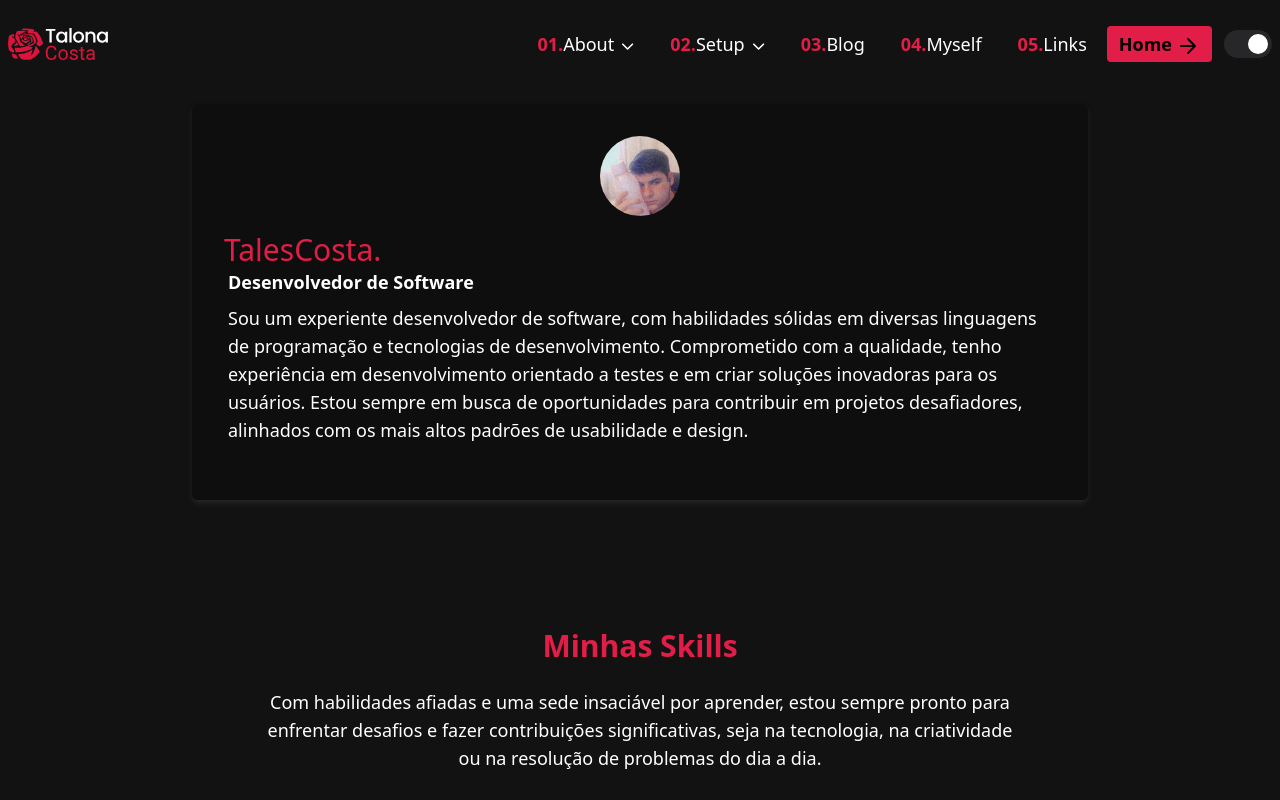
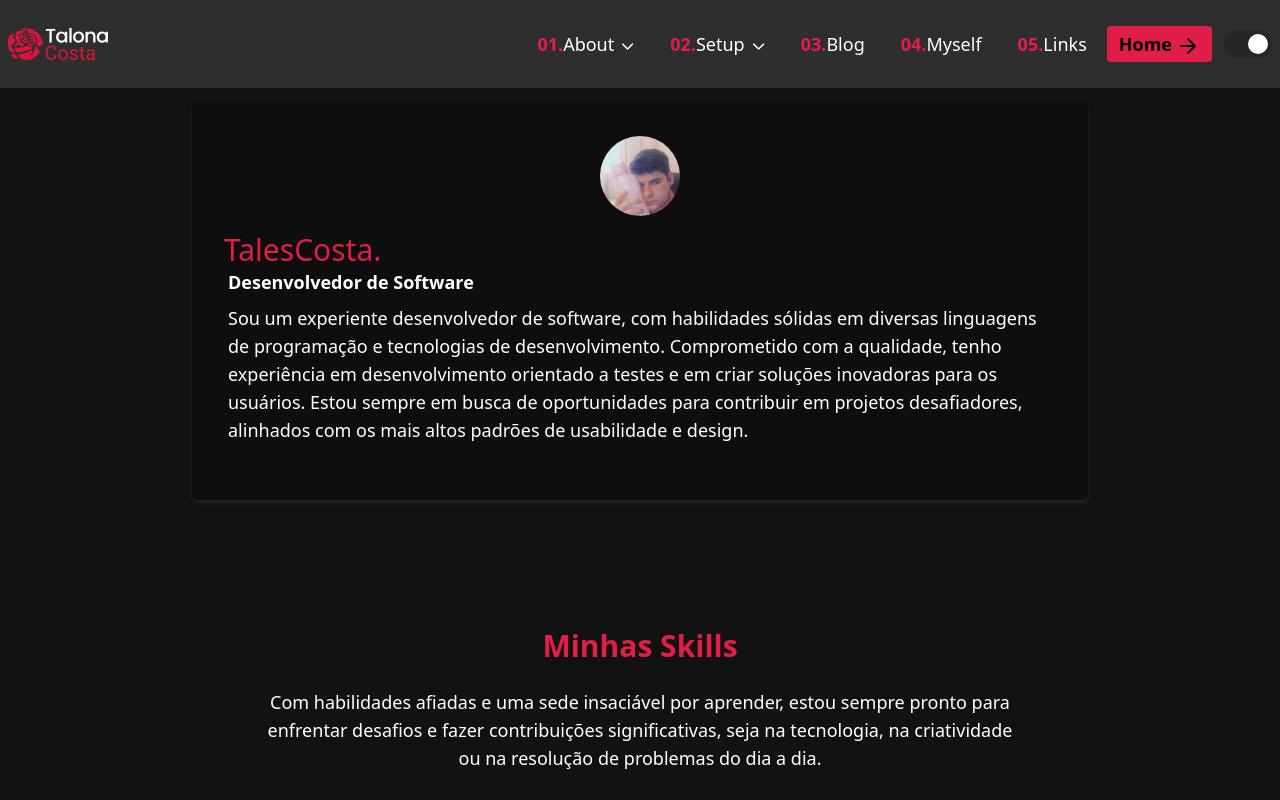
Before and after one commit to Tal0na/WebSite_Talona, a Next.js app: page /Sobre in a window 1280 px wide. Shown: the top 800 px of the page. Built offline with nearby package versions, Linux system fonts and the light colour scheme.

Commit message:
update gruvbox

```diff
--- a/package.json
+++ b/package.json
@@ -14,8 +14,6 @@
     "@fortawesome/free-brands-svg-icons": "^6.4.2",
     "@fortawesome/free-solid-svg-icons": "^6.5.1",
     "@fortawesome/react-fontawesome": "^0.2.0",
-    "@vercel/analytics": "^1.1.3",
-    "@vercel/speed-insights": "^1.0.10",
     "express": "^4.18.2",
     "gray-matter": "^4.0.3",
     "next": "^14.2.4",
--- a/src/app/components/Navbar/NavbarComponent.jsx
+++ b/src/app/components/Navbar/NavbarComponent.jsx
@@ -8,8 +8,8 @@ const DropdownMenu = ({ items }) => {
   return (
     <div
       className="fixed mt-1 flex origin-top-right flex-col rounded-md
-    border border-rose-500 dark:text-rose-600 border-opacity-75
-    bg-[#f9f9f9]  dark:bg-[#121212]"
+      border border-rose-500 dark:text-rose-600 border-opacity-75
+      bg-gruvbox-light-bg dark:bg-gruvbox-bg"
     >
       {items.map((item, index) => (
         <Link
@@ -17,7 +17,7 @@ const DropdownMenu = ({ items }) => {
           href={item.href || "#"}
           passHref
           className="block rounded-md px-6 py-2 text-base text-black
-          hover:bg-[#f0f0f0] dark:text-white dark:hover:bg-[#1d1d1d]"
+          hover:bg-gruvbox-light-bg1 dark:text-white dark:hover:bg-gruvbox-bg1"
         >
           {item.label}
         </Link>
@@ -51,7 +51,9 @@ const NavItemWithDropdown = ({ label, items }) => {
       <>
         <span
           className={`dark:text-rose-600 text-rose-600 font-semibold ${
-            number === "01" ? "dark:text-rose-500 text-rose-600 font-semibold" : ""
+            number === "01"
+              ? "dark:text-rose-500 text-rose-600 font-semibold"
+              : ""
           }`}
         >
           {number}.
@@ -73,7 +75,7 @@ const NavItemWithDropdown = ({ label, items }) => {
       <button
         type="button"
         className="inline-flex h-10 items-center justify-center rounded-md
-        px-4 text-black transition-colors hover:bg-zinc-200 dark:text-white dark:hover:bg-zinc-800"
+        px-4 text-black transition-colors hover:bg-gruvbox-light-bg1 dark:text-white dark:hover:bg-gruvbox-bg1"
         onClick={() => handleDropdownToggle(!isDropdownOpen)}
       >
         {renderStyledLabel()}
@@ -114,19 +116,19 @@ const Navbar = () => {
   ]
 
   return (
-    <header>
+    <header className="bg-gruvbox-light-bg dark:bg-gruvbox-bg">
       <nav className="container mx-auto flex flex-col flex-wrap items-center p-6 px-2 md:flex-row">
         <Link href="/" passHref className="flex items-center md:mb-0">
           <LogoComponent />
         </Link>
 
-        <div className="flex flex-wrap items-center justify-center gap-x-1  text-lg md:ml-auto">
+        <div className="flex flex-wrap items-center justify-center gap-x-1 text-lg md:ml-auto">
           <NavItemWithDropdown label="01. About" items={dropdownItemsSobre} />
           <NavItemWithDropdown label="02. Setup" items={dropdownItemsSetup} />
           <Link
             href="/Blog/HomeBlog"
             className="inline-flex items-center justify-center rounded-md
-            px-4 text-black transition-colors hover:bg-zinc-200 dark:text-white dark:hover:bg-zinc-800"
+            px-4 text-black transition-colors hover:bg-gruvbox-light-bg1 dark:text-white dark:hover:bg-gruvbox-bg1"
           >
             <span className="dark:text-rose-600 text-rose-600 font-semibold text-lg py-1">
               03.
@@ -136,7 +138,7 @@ const Navbar = () => {
           <Link
             href="/Myself"
             className="inline-flex items-center justify-center rounded-md
-            px-4 text-black transition-colors hover:bg-zinc-200 dark:text-white dark:hover:bg-zinc-800"
+            px-4 text-black transition-colors hover:bg-gruvbox-light-bg1 dark:text-white dark:hover:bg-gruvbox-bg1"
           >
             <span className="dark:text-rose-600 text-rose-600 font-semibold text-lg py-1">
               04.
@@ -146,7 +148,7 @@ const Navbar = () => {
           <Link
             href="/Links"
             className="inline-flex items-center justify-center rounded-md
-            px-4 text-black transition-colors hover:bg-zinc-200 dark:text-white dark:hover:bg-zinc-800"
+            px-4 text-black transition-colors hover:bg-gruvbox-light-bg1 dark:text-white dark:hover:bg-gruvbox-bg1"
           >
             <span className="dark:text-rose-600 text-rose-600 font-semibold text-lg py-1">
               05.
@@ -155,9 +157,9 @@ const Navbar = () => {
           </Link>{" "}
           <Link href="/" passHref>
             <div
-              className=" flex cursor-pointer items-center rounded dark:bg-rose-600 bg-rose-500 px-3 py-1
+              className="flex cursor-pointer items-center rounded dark:bg-rose-600 bg-rose-500 px-3 py-1
               dark:text-black text-white transition
-              duration-300 hover:bg-rose-600 dark:hover:bg-rose-700 text-lg font-semibold "
+              duration-300 hover:bg-rose-600 dark:hover:bg-rose-700 text-lg font-semibold"
             >
               <span>Home</span>
               <svg
--- a/src/app/globals.css
+++ b/src/app/globals.css
@@ -3,20 +3,20 @@
 @tailwind utilities;
 
 :root {
-  --foreground-rgb: 0, 0, 0;
-  --background-start-rgb: 214, 219, 220;
-  --background-end-rgb: 255, 255, 255;
+  --foreground-rgb: 29, 32, 33;
+  /* #1D2021 */
+  --background-end-rgb: 249, 245, 215;
+  /* #f9f5d7 */
 }
 
-@media (prefers-color-scheme: dark) {
-  :root {
-    --foreground-rgb: 255, 255, 255;
-    --background-start-rgb: 0, 0, 0;
-    --background-end-rgb: 0, 0, 0;
-  }
+.dark {
+  --foreground-rgb: 255, 255, 255;
+  /* branco puro, sem laranja */
+  --background-end-rgb: 29, 32, 33;
+  /* #1D2021 */
 }
 
 body {
   color: rgb(var(--foreground-rgb));
-  background:rgb(var(--background-end-rgb));
+  background: rgb(var(--background-end-rgb));
 }
--- a/src/app/layout.tsx
+++ b/src/app/layout.tsx
@@ -1,5 +1,3 @@
-import { Analytics } from "@vercel/analytics/react"
-import { SpeedInsights } from "@vercel/speed-insights/next"
 import Providers from "./providers"
 import { Metadata } from "next"
 import { ReactNode } from "react"
@@ -67,7 +65,7 @@ export const metadata: Metadata = {
     title: "Talona Site",
     description: "Explore meu Web site.",
     images: ["https://i.imgur.com/VKtn6Fv.png"],
-    site: "@tTalona_Xona",
+    site: "@Talona_Xona",
   },
   verification: {
     google: "TJfWJ0lzJo2y8hJBiJU0frm_SjaudSntNLDr9lV8E3w",
@@ -83,8 +81,6 @@ export default function RootLayout({ children }: { children: ReactNode }) {
       <body>
         <Providers>
           {children}
-          <Analytics />
-          <SpeedInsights />
         </Providers>
       </body>
     </html>
--- a/src/pages/Links.jsx
+++ b/src/pages/Links.jsx
@@ -1,5 +1,6 @@
 "use client"
 import styles from "../pages/styles.module.css"
+
 import Navbar from "../app/components/Navbar/NavbarComponent"
 import Link from "next/link"
 import React, { useEffect } from "react"
@@ -15,11 +16,28 @@ import {
   FaMastodon,
   FaReddit,
   FaTiktok,
-  FaYoutube,
-  Fabluesky,
-  FaThreads,
-} from "react-icons/fa"
+} from "react-icons/fa6"
+import { BsCloudFog2Fill } from "react-icons/bs"
 import { SiGmail, SiThreads } from "react-icons/si"
+
+// linkBase configurado com as cores exatas:
+// Dark: Fundo #2E2E2E, Texto/Borda #D6C8A4
+// Light: Fundo #F9F5D7 (Creme), Texto/Borda #2E2E2E
+const linkBase = `
+  /* Cores Light Mode */
+  bg-[#F9F5D7] text-[#2E2E2E] border-[#2E2E2E]
+
+  /* Cores Dark Mode (Suas cores exatas) */
+  dark:bg-[#2E2E2E] dark:text-[#D6C8A4] dark:border-[#D6C8A4]
+
+  border-2 font-roboto mx-10 my-3 block transform rounded-lg
+  p-2 text-center text-lg font-bold
+  shadow-md transition-all duration-300 hover:scale-105
+
+  /* Hover dinâmico: inverte as cores conforme o tema */
+  hover:bg-[#2E2E2E] hover:text-[#F9F5D7]
+  dark:hover:bg-[#D6C8A4] dark:hover:text-[#2E2E2E]
+`
 
 const Links = () => {
   useEffect(() => {
@@ -27,186 +45,170 @@ const Links = () => {
   }, [])
 
   return (
-    <div className="min-h-screen w-full dark:bg-[#121212] bg-[#f9f9f9] font-Poppins">
+    <div className="min-h-screen w-full bg-[#F9F5D7] dark:bg-[#2E2E2E] font-poppins pb-10 transition-colors duration-500">
       <Navbar />
 
-      <h1 className="text-purple-r mt-10 text-center text-3xl font-bold dark:text-rose-600 text-rose-600">
+      <h1 className="mt-10 text-center text-3xl font-bold text-[#2E2E2E] dark:text-[#D6C8A4]">
         Meus Links
       </h1>
-      <p className="text-1xl my-4 text-center text-black dark:text-white">
+      <p className="text-lg my-4 text-center text-[#2E2E2E] dark:text-[#D6C8A4] opacity-80">
         Aqui estão alguns links importantes para me encontrar online.
       </p>
-      {/* Blocode links */}
+
       <div id="links" className="mx-auto max-w-[675px]">
-        <h2 className="text-xl mt-8 text-center dark:text-rose-600 text-rose-600 font-bold">
+        {/* --- REDES SOCIAIS --- */}
+        <h2 className="text-xl mt-8 text-center text-[#2E2E2E] dark:text-[#D6C8A4] font-bold">
           Redes Sociais
         </h2>
 
         <div className="mt-3">
           <Link
-            className=" dark:bg-[#1e1e1e] bg-[#f3f3f3] link rounded-10 text-decoration-none tap-highlight-transparent font-roboto mx-10 my-3 block transform rounded-lg
-          border border-[#000000] border-opacity-75 p-2 text-center text-lg text-black shadow-md shadow-zinc-300 transition-transform duration-300 hover:scale-105
-          dark:hover:bg-[#00acee] hover:bg-[#00acee] hover:text-white dark:border-white dark:text-white dark:shadow-zinc-600 dark:hover:text-white"
+            className={linkBase}
             href="https://twitter.com/Talonaa_"
             target="_blank"
-            aria-label="Link para o perfil do Twitter / X @Talona_Xona"
+            aria-label="Twitter / X"
           >
-            <FaTwitter className="inline-block mr-2" />
-            Twitter / X
+            <FaTwitter className="inline-block mr-2" /> Twitter / X
           </Link>
+
           <Link
-            className={`dark:bg-[#1e1e1e] bg-[#f3f3f3] link rounded-10 text-decoration-none tap-highlight-transparent font-roboto mx-10 my-3 block transform rounded-lg
-          border border-black border-opacity-75 p-2 text-center text-lg text-black shadow-md  shadow-zinc-300 transition-transform duration-300 hover:scale-105
-        hover:text-white dark:border-white dark:text-white dark:shadow-zinc-600 dark:hover:text-white ${styles.instagram}`}
+            className={linkBase}
             href="https://www.instagram.com/talonaa_/"
             target="_blank"
-            aria-label="Link para o perfil do Instagram @talona_xona"
+            aria-label="Instagram"
           >
             <FaInstagram className="inline-block mr-2" /> Instagram
           </Link>
+
           <Link
-            className="dark:bg-[#1e1e1e] bg-[#f3f3f3] link rounded-10 text-decoration-none tap-highlight-transparent font-roboto mx-10 my-3 block transform rounded-lg
-             border border-black border-opacity-75 p-2 text-center text-lg text-black shadow-md shadow-zinc-300 transition-transform duration-300 hover:scale-105
-             dark:hover:bg-[#000000] hover:bg-[#000000] hover:text-white dark:border-white dark:text-white dark:shadow-zinc-600 dark:hover:text-white"
+            className={linkBase}
             href="https://www.threads.net/@talona_xona"
             target="_blank"
-            aria-label="Link para o perfil do Threads talona_"
+            aria-label="Threads"
           >
             <SiThreads className="inline-block mr-2" /> Threads
           </Link>
-          {/* mudar link corj */}
+
           <Link
-            className="dark:bg-[#1e1e1e] bg-[#f3f3f3] link rounded-10 text-decoration-none tap-highlight-transparent font-roboto mx-10 my-3 block transform rounded-lg
-            border border-black border-opacity-75 p-2 text-center text-lg text-black shadow-md shadow-zinc-300 transition-transform duration-300 hover:scale-105
-            dark:hover:bg-[#6364FF] hover:bg-[#6364FF] hover:text-white dark:border-white dark:text-white dark:shadow-zinc-600 dark:hover:text-white"
+            className={linkBase}
             href="https://mastodon.social/@Talona_"
             target="_blank"
-            aria-label="Link para o perfil do Mastodon Talona_"
+            aria-label="Mastodon"
           >
             <FaMastodon className="inline-block mr-2" /> Mastodon
           </Link>
-          {/* mudar link cor */}
+
           <Link
-            className="dark:bg-[#1e1e1e] bg-[#f3f3f3] link rounded-10 text-decoration-none tap-highlight-transparent font-roboto mx-10 my-3 block transform rounded-lg
-            border border-black border-opacity-75 p-2 text-center text-lg text-black shadow-md shadow-zinc-300 transition-transform duration-300 hover:scale-105
-            dark:hover:bg-[#0085FF] hover:bg-[#0085FF] hover:text-white dark:border-white dark:text-white dark:shadow-zinc-600 dark:hover:text-white"
+            className={linkBase}
             href="https://bsky.app/profile/talona.bsky.social"
             target="_blank"
-            aria-label="Link para o perfil do Bluesky talona_"
+            aria-label="Bluesky"
           >
-            <FaMastodon className="inline-block mr-2" /> Bluesky
+            <BsCloudFog2Fill className="inline-block mr-2" /> Bluesky
           </Link>
+
           <Link
-            className="dark:bg-[#1e1e1e] bg-[#f3f3f3] link rounded-10 text-decoration-none tap-highlight-transparent font-roboto mx-10 my-3 block transform rounded-lg
-            border border-black border-opacity-75 p-2 text-center text-lg text-black shadow-md shadow-zinc-300 transition-transform duration-300 hover:scale-105
-            dark:hover:bg-[#000000] hover:bg-[#000000] hover:text-white dark:border-white dark:text-white dark:shadow-zinc-600 dark:hover:text-white"
-            href="https://www.threads.net/@talonaa_"
+            className={linkBase}
+            href="https://www.tiktok.com/@talonaa_"
             target="_blank"
-            aria-label="Link para o perfil do Threads talona_"
+            aria-label="TikTok"
           >
-            <FaTiktok className="inline-block mr-2" /> Tiktok
+            <FaTiktok className="inline-block mr-2" /> TikTok
           </Link>
         </div>
-        {/* Plataformas de Desenvolvimento */}
-        <h2 className="text-xl mt-6 text-center  dark:text-rose-600 text-rose-600 font-bold">
+
+        {/* --- DESENVOLVIMENTO --- */}
+        <h2 className="text-xl mt-10 text-center text-[#2E2E2E] dark:text-[#D6C8A4] font-bold">
           Plataformas de Desenvolvimento
         </h2>
+
+        <div className="mt-3">
           <Link
-          className="dark:bg-[#1e1e1e] bg-[#f3f3f3] link rounded-10 text-decoration-none tap-highlight-transparent font-roboto mx-10 my-3 block transform rounded-lg
-          border border-black border-opacity-75 p-2 text-center text-lg text-black shadow-md shadow-zinc-300 transition-transform duration-300 hover:scale-105
-          dark:hover:bg-[#0A66C2] hover:bg-[#0A66C2] hover:text-white dark:border-white dark:text-white dark:shadow-zinc-600 dark:hover:text-white"
+            className={linkBase}
             href="https://www.linkedin.com/in/talona-costa/"
             target="_blank"
-          aria-label="Link para o perfil do linkedin talona-costa"
+            aria-label="LinkedIn"
           >
-          <FaLinkedin className="inline-block mr-2" /> Linkedin
+            <FaLinkedin className="inline-block mr-2" /> LinkedIn
           </Link>
+
           <Link
-          className="dark:bg-[#1e1e1e] bg-[#f3f3f3] link rounded-10 text-decoration-none tap-highlight-transparent font-roboto mx-10 my-3 block transform rounded-lg
-          border border-black border-opacity-75 p-2 text-center text-lg text-black shadow-md shadow-zinc-300 transition-transform duration-300 hover:scale-105
-          dark:hover:bg-[#181717] hover:bg-[#181717] hover:text-white dark:border-white dark:text-white dark:shadow-zinc-600 dark:hover:text-white"
+            className={linkBase}
             href="https://github.com/Tal0na"
             target="_blank"
-          aria-label="Link para o perfil do Github Talonacosta"
+            aria-label="GitHub"
           >
             <FaGithub className="inline-block mr-2" /> GitHub
           </Link>
 
           <Link
-          className="dark:bg-[#1e1e1e] bg-[#f3f3f3] link rounded-10 text-decoration-none tap-highlight-transparent
-          font-roboto mx-10 my-3 block transform rounded-lg border border-black border-opacity-75 p-2
-          text-center text-lg text-black shadow-md shadow-zinc-300 transition-transform duration-300 hover:scale-105
-          dark:hover:bg-[#D14836] hover:bg-[#D14836] hover:text-white dark:border-white dark:text-white dark:shadow-zinc-600 dark:hover:text-white"
+            className={linkBase}
             href="mailto:talonacostaa@gmail.com"
             target="_blank"
-          aria-label="Link para o Gmail talonacostaa@gmail.com"
+            aria-label="Gmail"
           >
             <SiGmail className="inline-block mr-2" /> Gmail
           </Link>
-        <h2 className="text-xl mt-6 text-center dark:text-rose-600 text-rose-600 font-bold">
+        </div>
+
+        {/* --- OUTROS --- */}
+        <h2 className="text-xl mt-10 text-center text-[#2E2E2E] dark:text-[#D6C8A4] font-bold">
           Outros
         </h2>
+
+        <div className="mt-3">
           <Link
-          className="dark:bg-[#1e1e1e] bg-[#f3f3f3] link rounded-10 text-decoration-none tap-highlight-transparent font-roboto mx-10 my-3 block transform rounded-lg
-          border border-black border-opacity-75 p-2 text-center text-lg text-black shadow-md shadow-zinc-300 transition-transform  duration-300 hover:scale-105
-          hover:bg-[#5865F2] dark:hover:bg-[#5865F2] hover:text-white dark:border-white dark:text-white dark:shadow-zinc-600 dark:hover:text-white"
-          aria-label="Nick Name / apelido para perfil do Discord talona_"
+            className={linkBase}
             href="https://discord.com/channels/@talona_/"
             target="_blank"
+            aria-label="Discord"
           >
             <FaDiscord className="inline-block mr-2" /> Discord
           </Link>
 
           <Link
-          className="dark:bg-[#1e1e1e] bg-[#f3f3f3] link rounded-10 text-decoration-none tap-highlight-transparent font-roboto mx-10 my-3 block transform rounded-lg
-          border border-black border-opacity-75 p-2 text-center text-lg text-black shadow-md shadow-zinc-300 transition-transform  duration-300 hover:scale-105
-          hover:bg-[#9146ff] dark:hover:bg-[#9146ff] hover:text-white dark:border-white dark:text-white dark:shadow-zinc-600 dark:hover:text-white"
+            className={linkBase}
             href="https://www.twitch.tv/talona_"
             target="_blank"
-          aria-label="Link para o perfil do Twitch talona_"
+            aria-label="Twitch"
           >
             <FaTwitch className="inline-block mr-2" /> Twitch
           </Link>
-        {/* mudar cores */}
+
           <Link
-          className="dark:bg-[#1e1e1e] bg-[#f3f3f3] link rounded-10 text-decoration-none tap-highlight-transparent font-roboto mx-10 my-3 block transform rounded-lg
-          border border-black border-opacity-75 p-2 text-center text-lg text-black shadow-md shadow-zinc-300 transition-transform  duration-300 hover:scale-105
-          hover:bg-[#FF4500] dark:hover:bg-[#FF4500] hover:text-white dark:border-white dark:text-white dark:shadow-zinc-600 dark:hover:text-white"
+            className={linkBase}
             href="https://www.reddit.com/user/Talona_/"
             target="_blank"
-          aria-label="Link para o perfil do Reddit talona_"
+            aria-label="Reddit"
           >
             <FaReddit className="inline-block mr-2" /> Reddit
           </Link>
+
           <Link
-          className="dark:bg-[#1e1e1e] bg-[#f3f3f3] link rounded-10  tap-highlight-transparent font-roboto mx-10 my-3 block transform rounded-lg
-          border border-black border-opacity-75 p-2 text-center text-lg text-black shadow-md shadow-zinc-300
-          transition-transform duration-300 hover:scale-105 hover:bg-[#1DB954] dark:hover:bg-[#1DB954]
-          hover:text-white dark:border-white dark:text-white dark:shadow-zinc-600 dark:hover:text-white "
-          href="https://open.spotify.com/user/12184323470?si=ae5fd5e22a9141b7&nd=1"
+            className={linkBase}
+            href="https://open.spotify.com/user/12184323470"
             target="_blank"
-          aria-label="Link para o perfil do Spotify"
+            aria-label="Spotify"
           >
             <FaSpotify className="inline-block mr-2" /> Spotify
           </Link>
 
-        {/* mudar cores */}
           <Link
-          className="dark:bg-[#1e1e1e] bg-[#f3f3f3] link rounded-10  tap-highlight-transparent font-roboto mx-10 my-3 block transform rounded-lg
-          border border-black border-opacity-75 p-2 text-center text-lg text-black shadow-md shadow-zinc-300
-          transition-transform duration-300 hover:scale-105 dark:hover:bg-[#db3939] hover:bg-[#db3939]
-          hover:text-white dark:border-white dark:text-white dark:shadow-zinc-600 dark:hover:text-white "
+            className={linkBase}
             href="https://www.last.fm/user/talona_"
             target="_blank"
-          aria-label="Link para o perfil do Lastfm"
+            aria-label="Last.fm"
           >
-          <FaLastfm className="inline-block mr-2" /> Lastfm
+            <FaLastfm className="inline-block mr-2" /> Last.fm
           </Link>
         </div>
-      <h3 className="text-1xl mt-4 text-center text-black dark:text-white">
+      </div>
+
+      <h3 className="text-lg mt-12 mb-8 text-center text-[#2E2E2E] dark:text-[#D6C8A4] opacity-70 font-bold">
         @Talona
       </h3>
     </div>
   )
 }
+
 export default Links
--- a/src/pages/_app.tsx
+++ b/src/pages/_app.tsx
@@ -3,7 +3,7 @@ import {ComponentType} from 'react';
 import { ThemeProvider } from "next-themes";
 import Head from 'next/head';
 import Footer from '../app/components/Footer/Footer';
-import { Analytics } from "@vercel/analytics/react"
+
 
 
 interface MyAppProps {
@@ -26,7 +26,6 @@ function MyApp({ Component, pageProps }: MyAppProps) {
       <>
         <Component {...pageProps} />
         <Footer />
-        <Analytics />
       </>
     </ThemeProvider>
   )
--- a/tailwind.config.ts
+++ b/tailwind.config.ts
@@ -1,5 +1,5 @@
-// tailwind.config.js
 import type { Config } from "tailwindcss"
+import plugin from "tailwindcss/plugin"
 
 const config: Config = {
   darkMode: "class",
@@ -10,31 +10,73 @@ const config: Config = {
   ],
   theme: {
     extend: {
+      fontFamily: {
+        poppins: ["var(--font-poppins)", "sans-serif"],
+        roboto:  ["var(--font-roboto)", "sans-serif"],
+      },
       colors: {
-        foreground: "var(--foreground-rgb)",
-        "background-start": "var(--background-start-rgb)",
-        "background-end": "var(--background-end-rgb)",
+        gruvbox: {
+          // Fundos dark
+          bg:          "#2E2E2E",
+          "bg-soft":   "#282828",
+          "bg1":       "#2E2E2E",
+          "bg2":       "#3a3a3a",
+          "bg3":       "#4a4a4a",
+          "bg4":       "#5a5a5a",
 
-        purple: {
-          50: "#ECEBF4",
-      100: "#D8D7EA",
-      200: "#AFABD3",
-      300: "#8883BE",
-      400: "#615AA8",
-      500: "#4F4A8C",
-      600: "#403C72",
-      700: "#2F2C54",
-      800: "#201E39",
-      900: "#0F0E1B",
-      950: "#08070D"
+          // Texto dark
+          fg:          "#D6C8A4",
+          "fg1":       "#c4b896",
+          "fg2":       "#a89e82",
+
+          // Bordas dark
+          "border":    "#3a3a3a",
+
+          // Fundos light
+          "light-bg":  "#f9f5d7",
+          "light-bg1": "#EBDBB2",
+          "light-bg2": "#d5c4a1",
+
+          // Texto light
+          "light-fg":  "#1e2322",
+          "light-fg1": "#252b2a",
+
+          // Bordas light
+          "light-border": "#c0b89a",
+
+          // Sombras
+          "shadow-dark":  "#1a1a1a",
+          "shadow-light": "#c0b89a",
         },
       },
-    },
-    backgroundImage: {
-
+      borderColor: {
+        "gruvbox-dark":  "#3a3a3a",
+        "gruvbox-light": "#c0b89a",
+      },
+      boxShadow: {
+        "gruvbox-dark":  "0 4px 6px -1px #1a1a1a",
+        "gruvbox-light": "0 4px 6px -1px #c0b89a",
+      },
     },
   },
-  plugins: [],
+  plugins: [
+    plugin(({ addBase }) => {
+      addBase({
+        ":root": {
+          "--foreground-rgb": "30, 35, 34",
+          "--background-end-rgb": "249, 245, 215",
+        },
+        ".dark": {
+          "--foreground-rgb": "214, 200, 164",
+          "--background-end-rgb": "46, 46, 46",
+        },
+        "body": {
+          color: "rgb(var(--foreground-rgb))",
+          backgroundColor: "rgb(var(--background-end-rgb))",
+        },
+      })
+    }),
+  ],
 }
 
 export default config
```
Also changed, not shown: 1 other file (tests, documents, lock files or other folders). Lines whose indentation alone changed are shown as unchanged.
